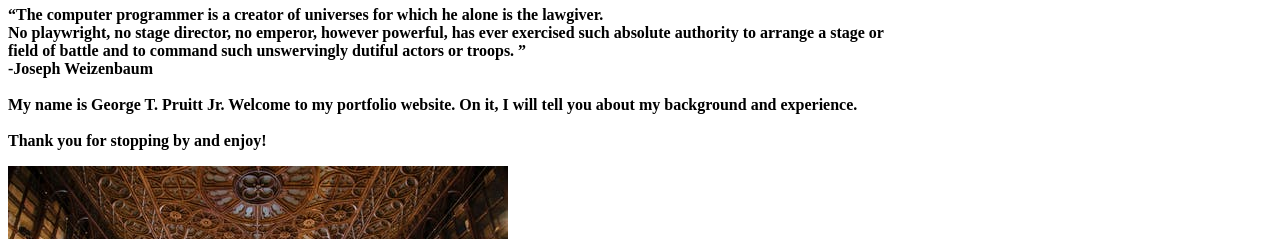
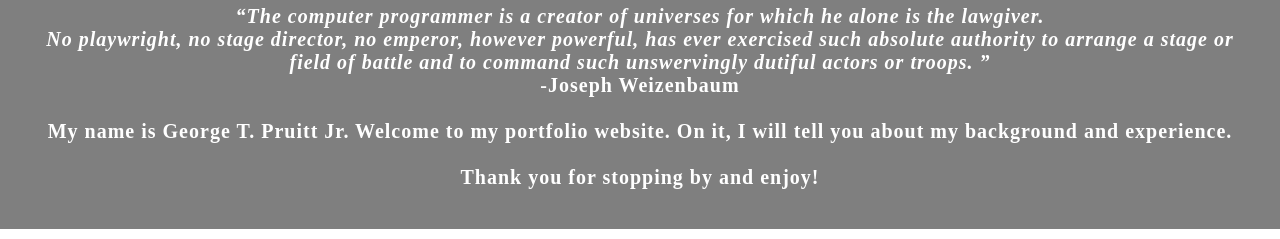
Before and after one commit to rogue1882/rogue1882.github.io, a plain HTML site: page index.html in a window 1280 px wide. Shown: the part 136-375 px from the top of the page. Drawn offline with Linux system fonts and the light colour scheme.

Commit message:
Update index.html
attempt 7

```diff
--- a/index.html
+++ b/index.html
@@ -5,7 +5,7 @@
  <meta charset="UTF-8">
  <meta name="viewport" content="width=device-width" />
  <title>George T. Pruitt Jr.</title>
- <link rel="stylesheet" type="text/css"href=".CSS/portfolio.css">
+ <link rel="stylesheet" type="text/css"href="CSS/portfolio.css">
  </head>
  <!--Body-->
  <body class="Background">
```
